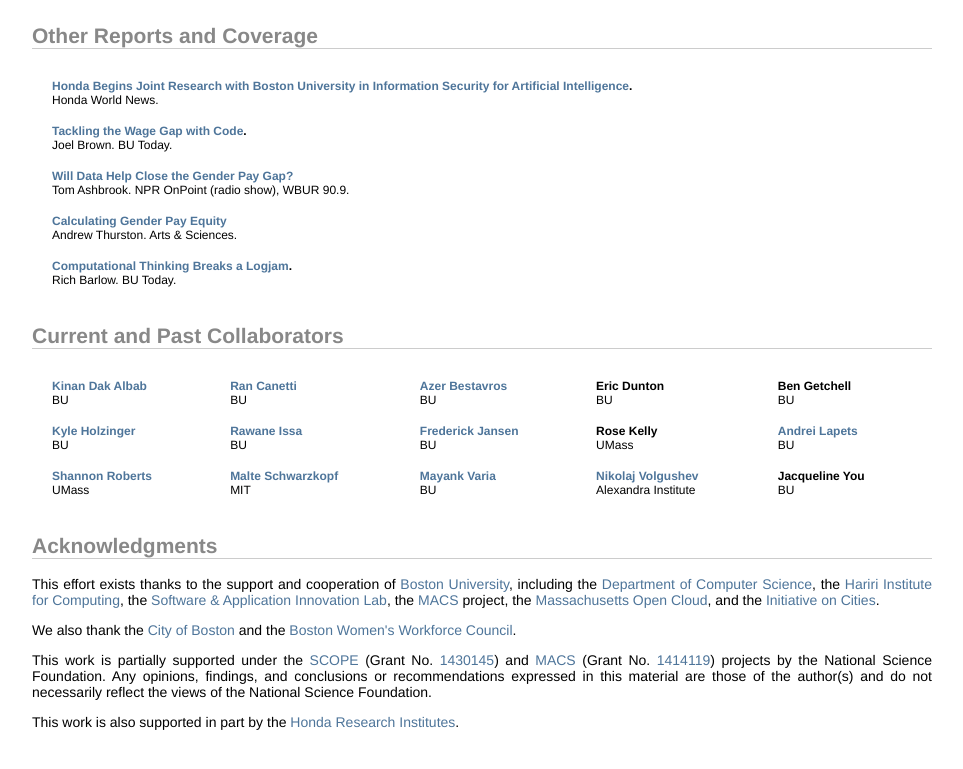
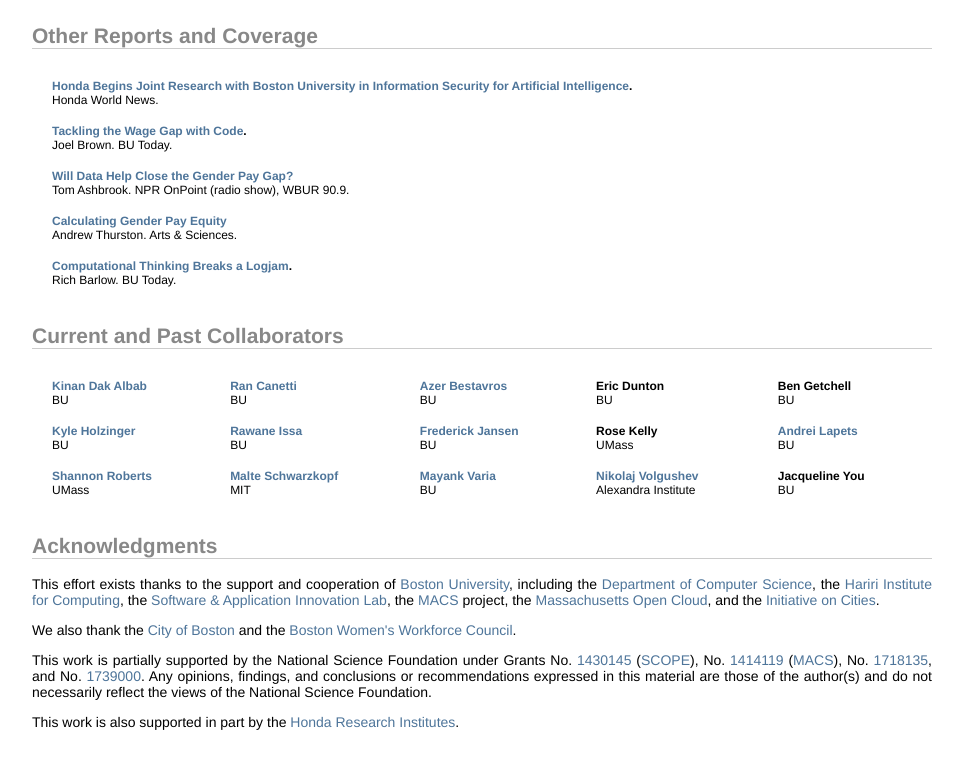
Before and after one commit to multiparty/multiparty.github.io, a plain HTML site: page index.html in a window 1280 px wide. Shown: the part 921-1690 px from the top of the page, without its empty margins (158-1121 px from the left). Drawn offline with Linux system fonts and the light colour scheme; a web font is replaced by a local one.

Commit message:
Update NSF grant information.

```diff
--- a/index.html
+++ b/index.html
@@ -276,7 +276,12 @@
             We also thank the <a href="https://www.boston.gov/">City of Boston</a> and the <a href="http://www.bostonwomensworkforcecouncil.com/">Boston Women's Workforce Council</a>.
           </p>
           <p>
-            This work is partially supported under the <a href="http://www.bu.edu/hic/research/scope/">SCOPE</a> (Grant No. <a href="http://www.nsf.gov/awardsearch/showAward?AWD_ID=1430145">1430145</a>) and <a href="http://www.bu.edu/macs/">MACS</a> (Grant No. <a href="http://www.nsf.gov/awardsearch/showAward?AWD_ID=1414119">1414119</a>) projects by the National Science Foundation. Any opinions, findings, and conclusions or recommendations expressed in this material are those of the author(s) and do not necessarily reflect the views of the National Science Foundation.
+            This work is partially supported by the National Science Foundation under Grants
+            No. <a href="http://www.nsf.gov/awardsearch/showAward?AWD_ID=1430145">1430145</a> (<a href="http://www.bu.edu/hic/research/scope/">SCOPE</a>),
+            No. <a href="http://www.nsf.gov/awardsearch/showAward?AWD_ID=1414119">1414119</a> (<a href="http://www.bu.edu/macs/">MACS</a>),
+            No. <a href="http://www.nsf.gov/awardsearch/showAward?AWD_ID=1718135">1718135</a>, and
+            No. <a href="http://www.nsf.gov/awardsearch/showAward?AWD_ID=1739000">1739000</a>.
+            Any opinions, findings, and conclusions or recommendations expressed in this material are those of the author(s) and do not necessarily reflect the views of the National Science Foundation.
           </p>
           <p>
             This work is also supported in part by the <a href="http://www.honda-ri.com/">Honda Research Institutes</a>.
```
